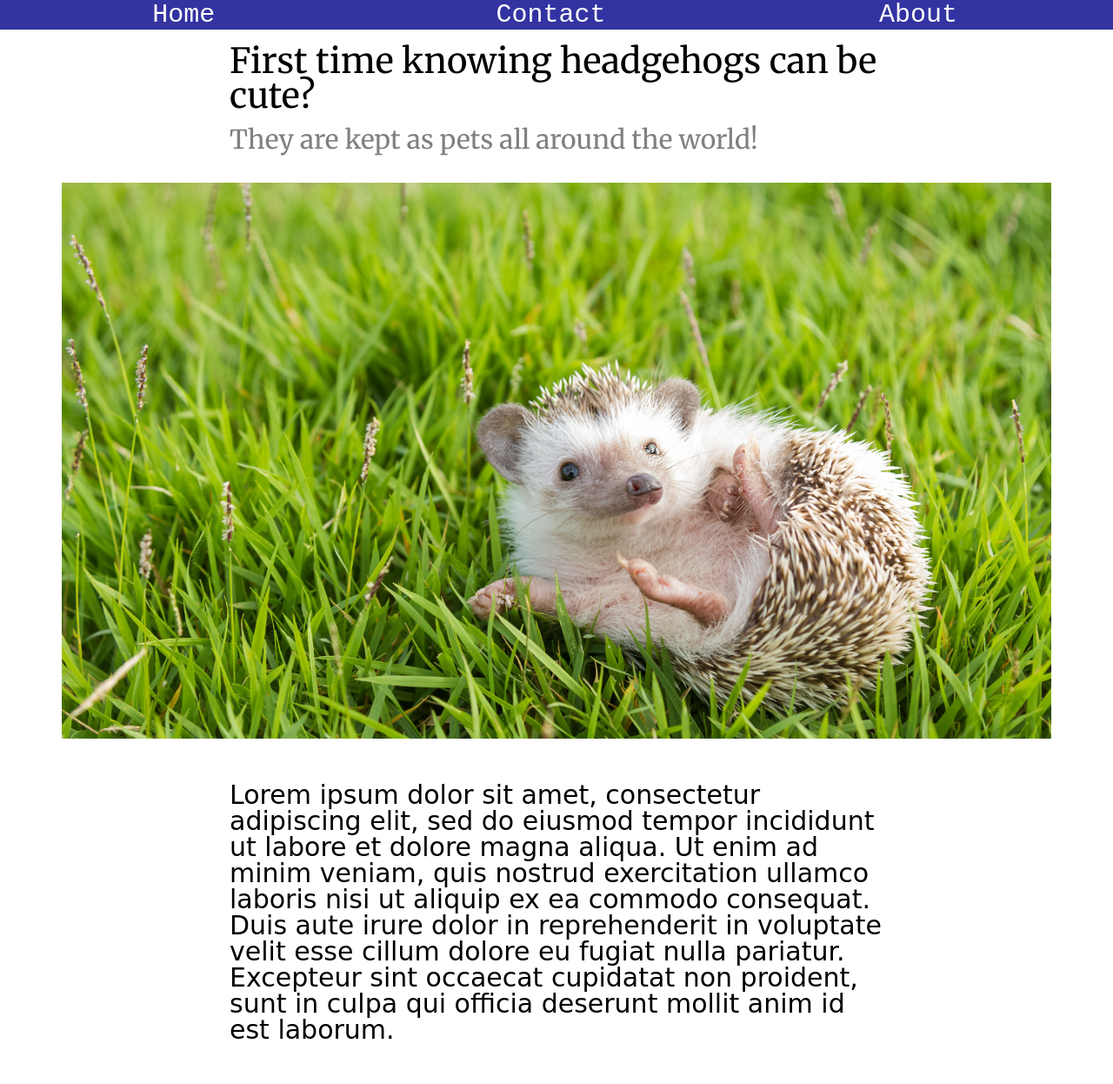
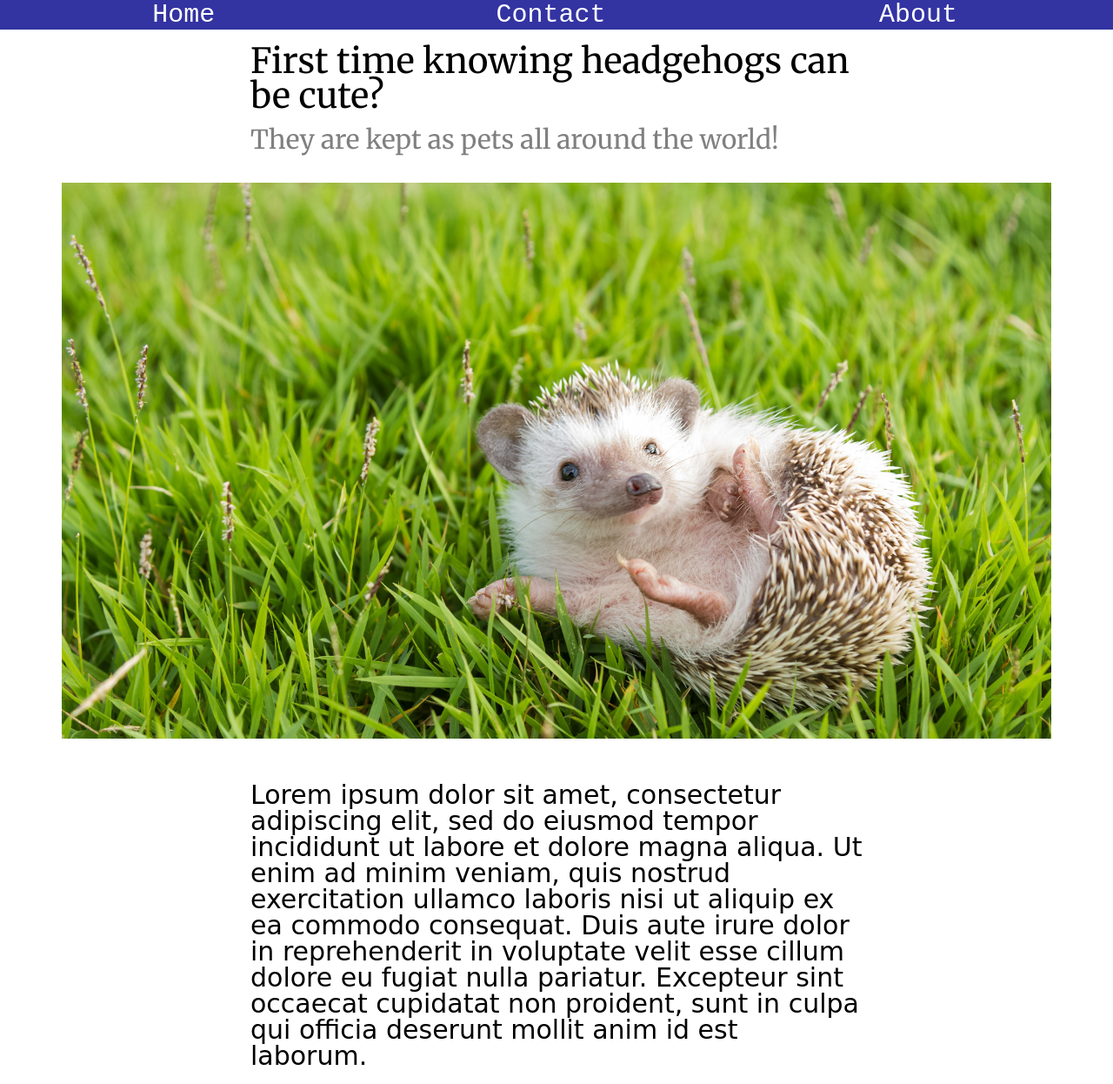
Before and after one commit to fakeharahman/fakeharahman.github.io, a plain HTML site: page hedgehog.html in a window 1280 px wide. Shown: the top 1246 px of the page at 87% size. Drawn offline with Linux system fonts and the light colour scheme; a web font is replaced by a local one.

Commit message:
alterations

```diff
--- a/hedgehog.html
+++ b/hedgehog.html
@@ -35,7 +35,7 @@
     }
 
     body p {
-        margin: 50px 20vmax 0px 20vmax;
+        margin: 50px 35vmin 0px 35vmin;
         font-size: 30px;
         line-height: 30px;
     }
@@ -45,7 +45,7 @@
         text-align: left;
 
         font-family: 'Merriweather', serif;
-        margin: 50px 20vmax 0px 20vmax;
+        margin: 50px 35vmin 0px 35vmin;
         line-height: 40px;
     }
 
```
